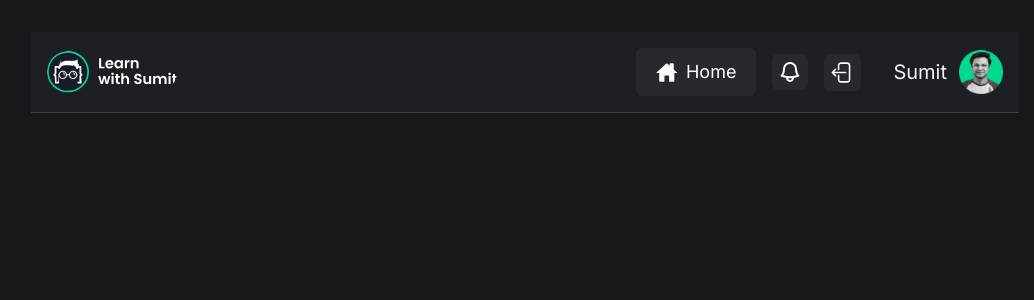
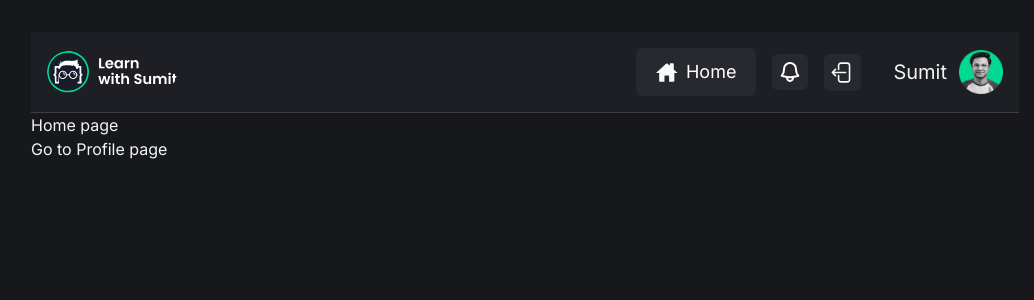
Before and after one commit to faithcoder/facehook, a React (Vite) app: page /login in a window 1280 px wide. Both pictures are taken after typing "name@example.com", "Sample123" into the empty fields and a click on the button "Login". Shown: the top 300 px of the page, without its empty margins (115-1149 px from the left). Built offline with nearby package versions, Linux system fonts and the light colour scheme.

Commit message:
logout added

```diff
--- a/src/components/auth/Logout.jsx
+++ b/src/components/auth/Logout.jsx
@@ -1,10 +1,13 @@
 import { useNavigate } from "react-router-dom";
 import LogoutIcon from "../../assets/icons/logout.svg";
+import { useAuth } from "../../hooks/useAuth";
 
 export default function Logout() {
   const navigate = useNavigate();
+  const { setAuth } = useAuth();
   const handleLogout = () => {
     // localStorage.clear();
+    setAuth({});
     navigate("/login");
   };
   return (
--- a/src/pages/HomePage.jsx
+++ b/src/pages/HomePage.jsx
@@ -1,11 +1,13 @@
-import Header from "../components/common/Header";
+import { Link } from "react-router-dom";
+
 import { useAuth } from "../hooks/useAuth";
 export default function HomePage() {
   const { auth } = useAuth();
   console.log(auth);
   return (
     <>
-      <Header />
+      <div>Home page</div>
+      <Link to="/me">Go to Profile page</Link>
     </>
   );
 }
--- a/src/routes/PrivateRoutes.jsx
+++ b/src/routes/PrivateRoutes.jsx
@@ -1,4 +1,5 @@
 import { Navigate, Outlet } from "react-router-dom";
+import Header from "../components/common/Header";
 import { useAuth } from "../hooks/useAuth";
 
 export default function PrivateRoutes() {
@@ -8,6 +9,7 @@ export default function PrivateRoutes() {
       {auth.user ? (
         <main className="mx-auto max-w-[1020px] py-8">
           <div className="container">
+            <Header />
             <Outlet />
           </div>
         </main>
```
